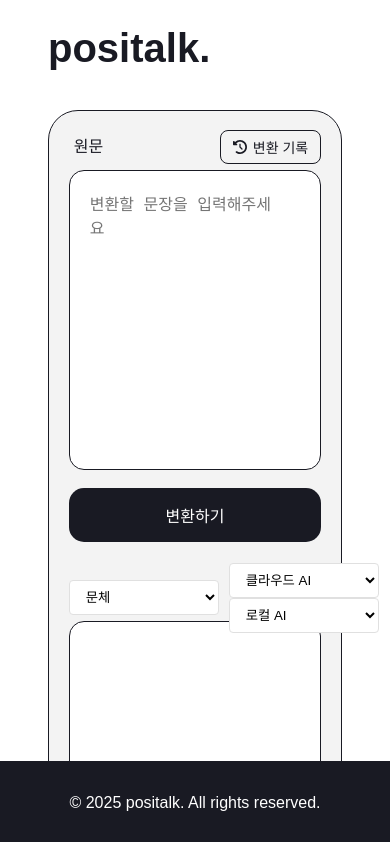
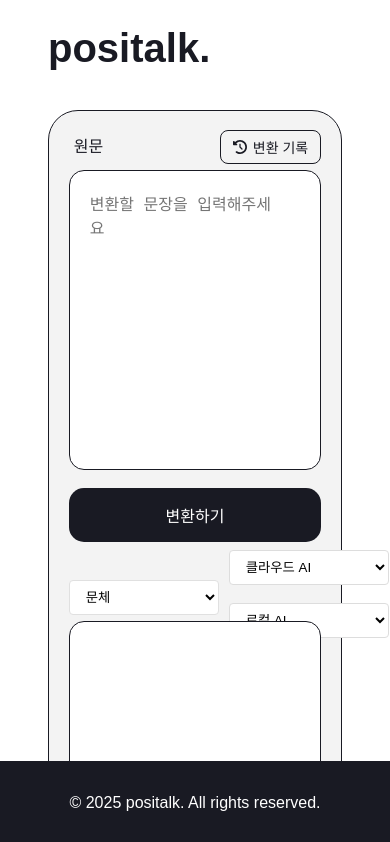
Before and after one commit to junemargot/positalk_React, a React (Create React App) app: page /transform in a window 390 px wide. Shown: the top 842 px of the page. Built offline with nearby package versions, Linux system fonts and the light colour scheme.

Commit message:
Enhance Transform component styles: Updated CSS for model selection to improve layout and responsiveness. Introduced flexbox for better alignment and spacing, added media queries for mobile support, and refined select element styles for a more polished user experience.

```diff
--- a/src/components/Transform/Transform.module.css
+++ b/src/components/Transform/Transform.module.css
@@ -290,8 +290,18 @@
 }
 
 .modelSelectWrapper {
-  position: relative;
-  display: inline-block;
+  display: flex;
+  align-items: center;
+  gap: 10px;
+  margin: 15px 0;
+}
+
+.modelSelectWrapper select {
+  padding: 8px 12px;
+  border-radius: 4px;
+  border: 1px solid #ddd;
+  background-color: white;
+  min-width: 150px;
 }
 
 .subModelSelector {
@@ -334,3 +344,51 @@
   background-color: #e3f2fd;
   color: #1976d2;
 }
+
+.modelSelectWrapper select {
+  margin-right: 10px;
+}
+
+.modelSelectWrapper select:last-child {
+  margin-right: 0;
+}
+
+@media screen and (max-width: 768px) {
+  .modelSelectWrapper {
+    flex-direction: column;
+    align-items: stretch;
+  }
+
+  .modelSelectWrapper select {
+    width: 100%;
+    margin-bottom: 8px;
+  }
+}
+
+.modelSelectContainer {
+  display: flex;
+  gap: 8px;
+  margin: 20px 0;
+  width: 100%;
+}
+
+.modelSelect {
+  height: 40px;
+  padding: 0 12px;
+  border: 1px solid #ddd;
+  border-radius: 4px;
+  background-color: white;
+  flex: 1;
+  max-width: 200px; /* 최대 너비 제한 */
+}
+
+@media screen and (max-width: 768px) {
+  .modelSelectContainer {
+    flex-direction: column;
+  }
+
+  .modelSelect {
+    max-width: 100%;
+    margin-bottom: 8px;
+  }
+}
```
